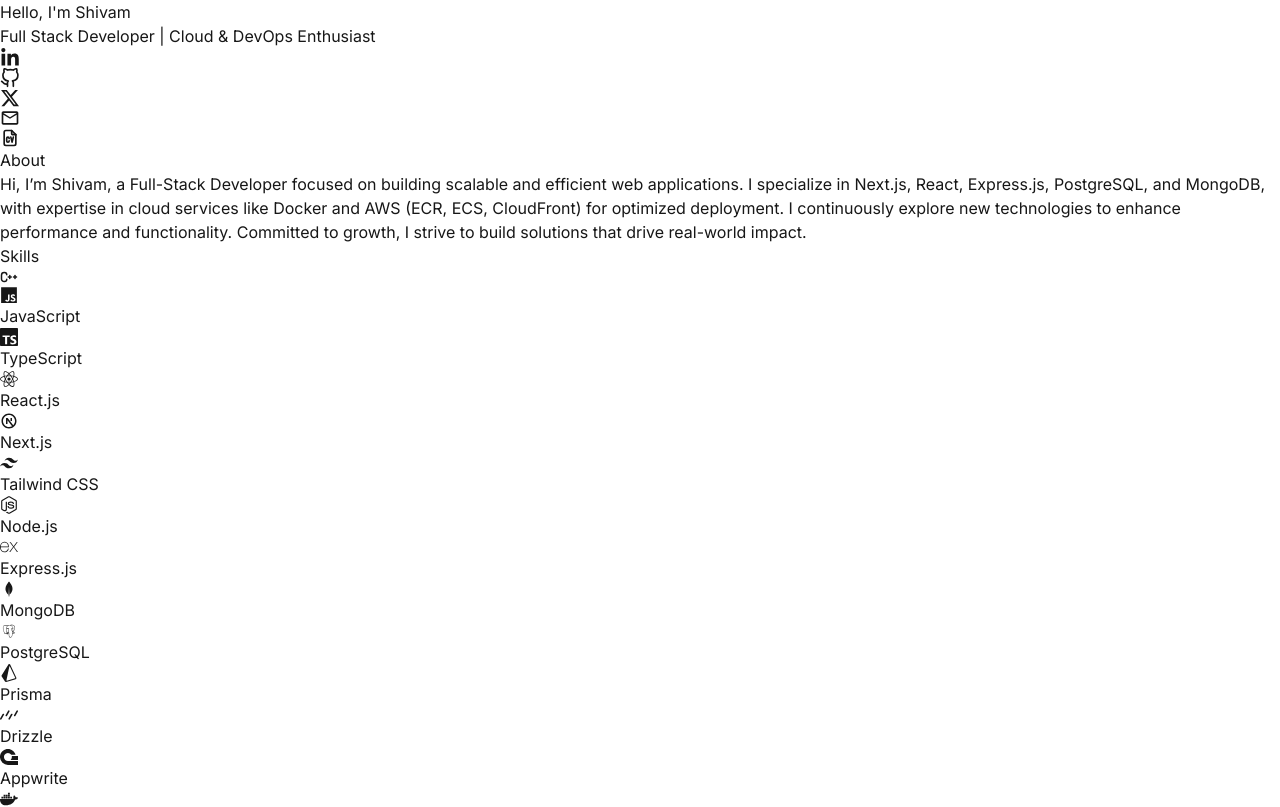
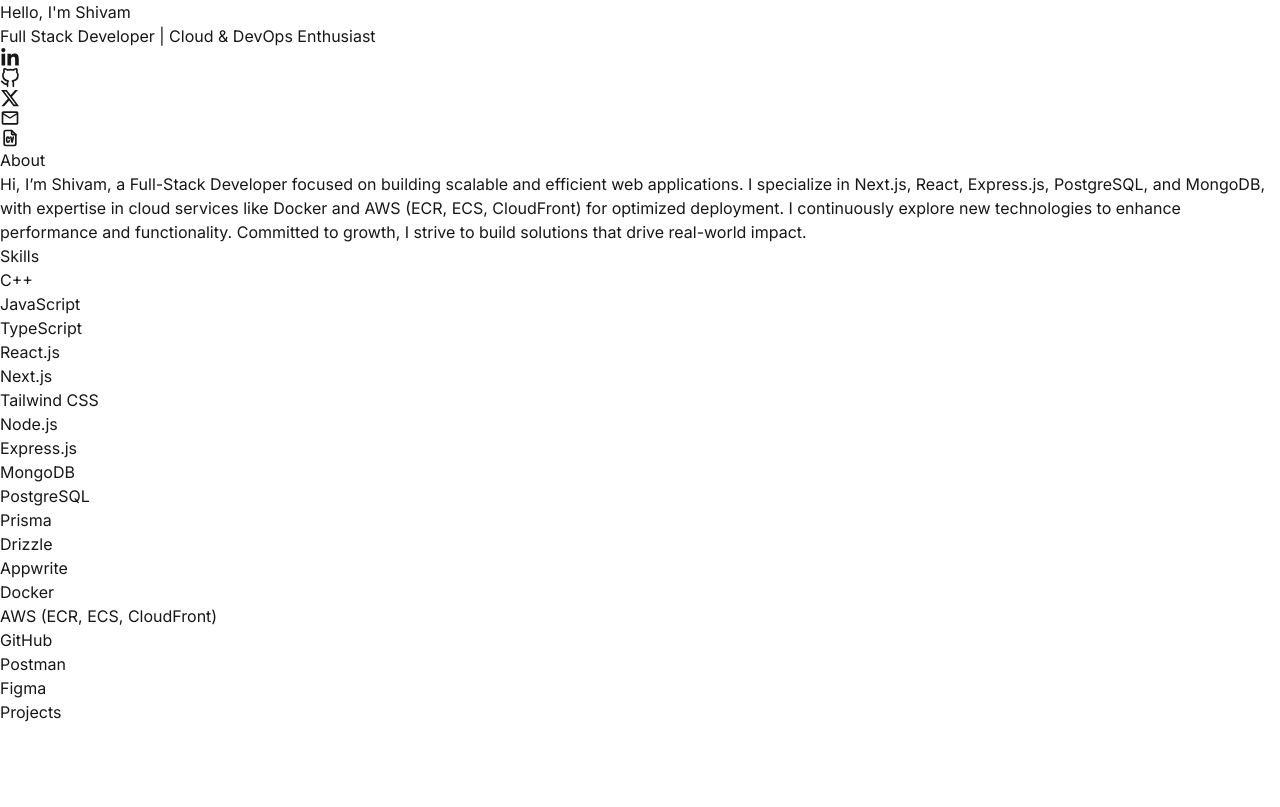
Before and after one commit to 10xshivam/Folio, a Next.js app: page / in a window 1280 px wide. Shown: the top 807 px of the page. Built offline with nearby package versions, Linux system fonts and the light colour scheme.

Commit message:
add Projects component and integrate it into the homepage; update Skills component to remove icons

```diff
--- a/src/app/page.tsx
+++ b/src/app/page.tsx
@@ -1,5 +1,6 @@
 import About from "@/components/About";
 import Hero from "@/components/Hero";
+import Projects from "@/components/Projects";
 import Skills from "@/components/Skills";
 
 
@@ -15,6 +16,9 @@
       <section id="skills">
         <Skills/>
       </section>
+      <section id="projects">
+        <Projects/>
+      </section>
     </main>
   );
 }
--- /dev/null
+++ b/src/components/Projects.tsx
@@ -0,0 +1,9 @@
+import React from 'react'
+
+export default function Projects() {
+  return (
+    <div className="flex flex-col gap-2">
+        <h2 className="text-2xl font-bold">Projects</h2>
+    </div>
+  )
+}
--- a/src/components/Skills.tsx
+++ b/src/components/Skills.tsx
@@ -1,37 +1,24 @@
 import React from "react";
-import { BiLogoMongodb } from "react-icons/bi";
-import { DiPostgresql } from "react-icons/di";
-import { FaAws, FaDocker, FaGithub, FaNodeJs, FaReact } from "react-icons/fa";
-import { IoLogoJavascript } from "react-icons/io5";
-import { RiNextjsLine, RiTailwindCssFill } from "react-icons/ri";
-import {
-  SiAppwrite,
-  SiDrizzle,
-  SiExpress,
-  SiPostman,
-  SiPrisma,
-  SiTypescript,
-} from "react-icons/si";
-import { TbBrandCpp } from "react-icons/tb";
 
 const skills = [
-  { name: "", icon: TbBrandCpp },
-  { name: "JavaScript", icon: IoLogoJavascript },
-  { name: "TypeScript", icon: SiTypescript },
-  { name: "React.js", icon: FaReact },
-  { name: "Next.js", icon: RiNextjsLine },
-  { name: "Tailwind CSS", icon: RiTailwindCssFill },
-  { name: "Node.js", icon: FaNodeJs },
-  { name: "Express.js", icon: SiExpress },
-  { name: "MongoDB", icon: BiLogoMongodb },
-  { name: "PostgreSQL", icon: DiPostgresql },
-  { name: "Prisma", icon: SiPrisma },
-  { name: "Drizzle", icon: SiDrizzle },
-  { name: "Appwrite", icon: SiAppwrite },
-  { name: "Docker", icon: FaDocker },
-  { name: "AWS (ECR, ECS, CloudFront)", icon: FaAws },
-  { name: "GitHub", icon: FaGithub },
-  { name: "Postman", icon: SiPostman },
+    { name: "C++" },
+    { name: "JavaScript" },
+    { name: "TypeScript" },
+    { name: "React.js" },
+    { name: "Next.js" },
+    { name: "Tailwind CSS" },
+    { name: "Node.js" },
+    { name: "Express.js" },
+    { name: "MongoDB" },
+    { name: "PostgreSQL" },
+    { name: "Prisma" },
+    { name: "Drizzle" },
+    { name: "Appwrite" },
+    { name: "Docker" },
+    { name: "AWS (ECR, ECS, CloudFront)" },
+    { name: "GitHub" },
+    { name: "Postman" },
+    { name: "Figma" },
 ];
 
 export default function Skills() {
@@ -44,10 +31,6 @@
             key={skill.name}
             className="text-xs font-semibold flex items-start gap-1.5 text-gray-300 hover:text-gray-50 border p-2 rounded-lg border-gray-800 font-mono"
           >
-            <skill.icon
-              size={18}
-              className="hover:scale-110 transition-transform duration-300 text-gray-400"
-            />
             {skill.name}
           </div>
         ))}
```
